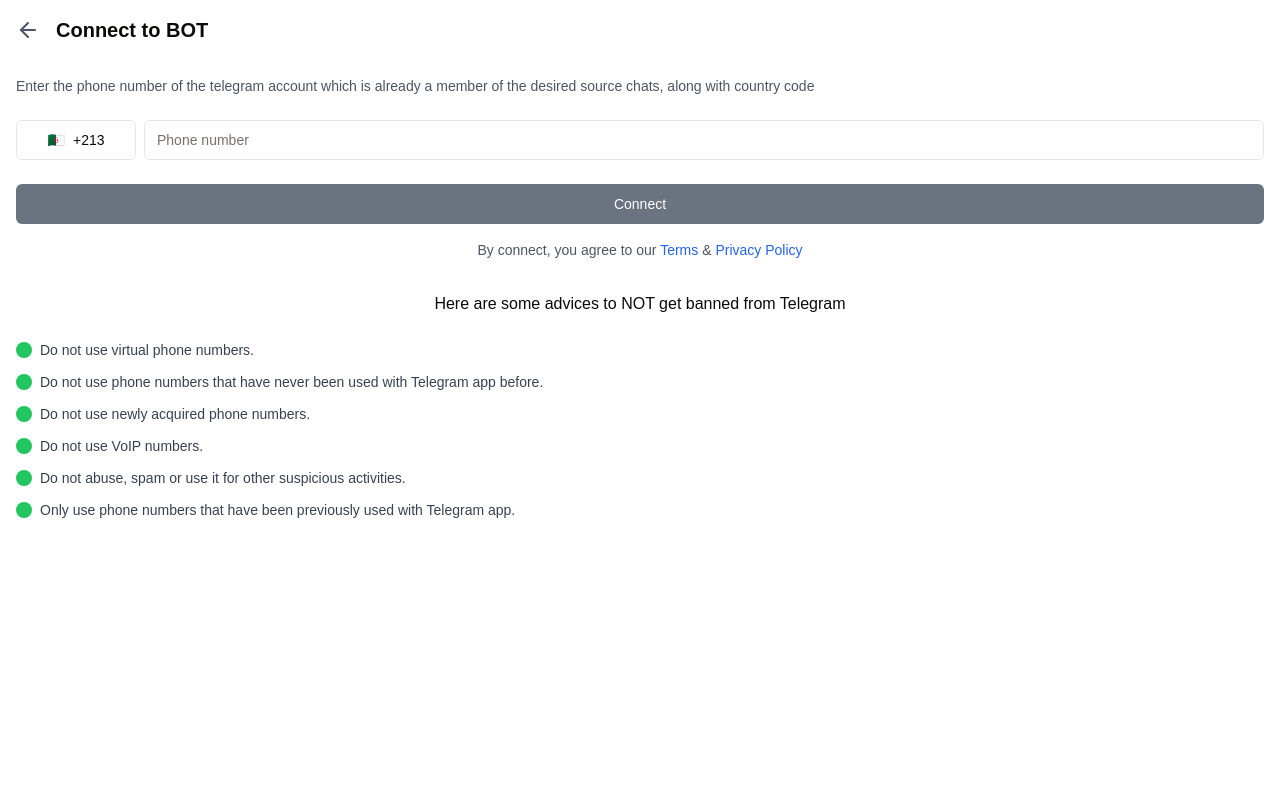
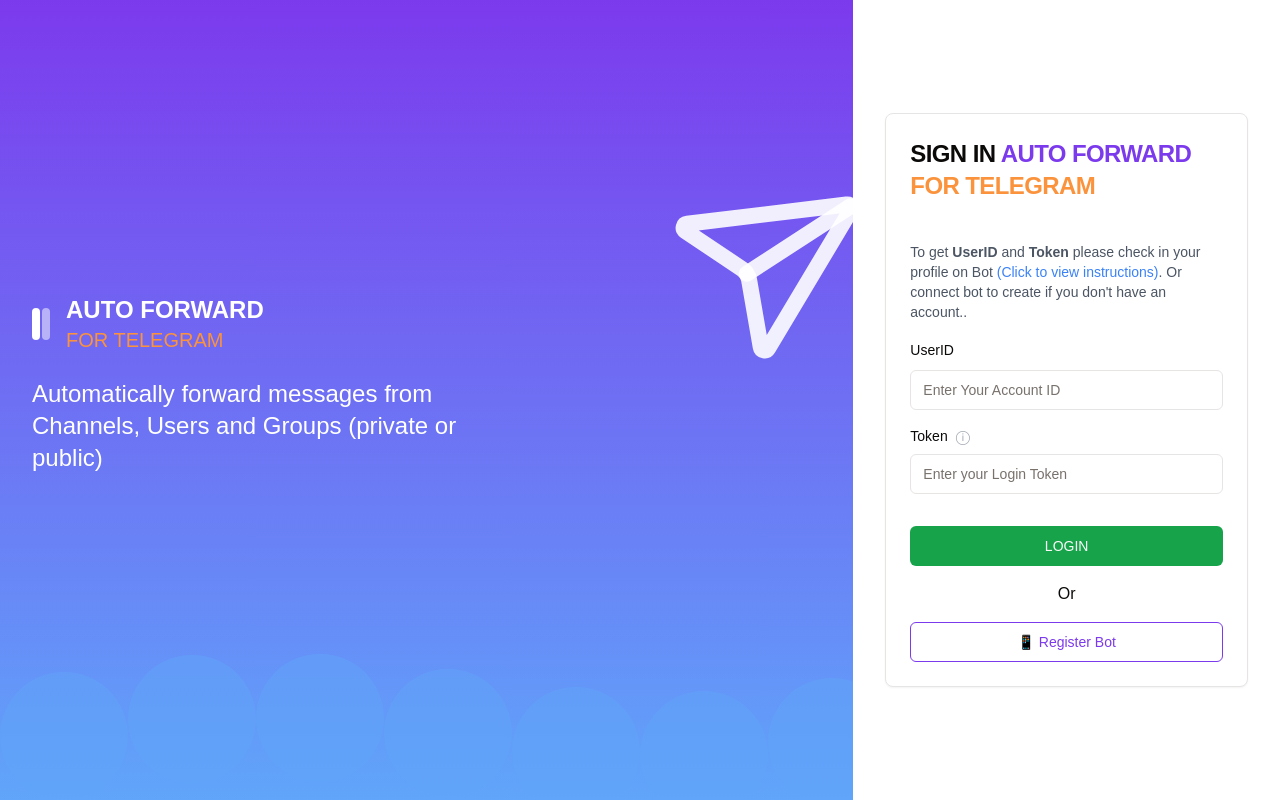
Before and after one commit to anilyadav6803/Telebot, a Next.js app: page / in a window 1280 px wide. Built offline with nearby package versions, Linux system fonts and the light colour scheme.

Commit message:
home page

```diff
--- a/src/app/page.js
+++ b/src/app/page.js
@@ -1,254 +1,125 @@
 'use client'
 
-import { useState } from 'react'
-import { ArrowLeft } from 'lucide-react'
-import Link from 'next/link'
+import { useRouter } from 'next/navigation'
+import Image from 'next/image'
 import { Button } from "@/components/ui/button"
 import { Input } from "@/components/ui/input"
-import {
-  Dialog,
-  DialogContent,
-  DialogHeader,
-  DialogTitle,
-  DialogTrigger,
-} from "@/components/ui/dialog"
-import { ScrollArea } from "@/components/ui/scroll-area"
+import { Card, CardContent, CardHeader, CardTitle } from "@/components/ui/card"
+import { Send } from 'lucide-react'
 
-// Country data
-const countries = [
-  { name: 'Anonymous Number', code: '+888', flag: '🏴‍☠️' },
-  { name: 'Afghanistan', code: '+93', flag: '🇦🇫' },
-  { name: 'Aland Islands', code: '+358', flag: '🇦🇽' },
-  { name: 'Albania', code: '+355', flag: '🇦🇱' },
-  { name: 'Algeria', code: '+213', flag: '🇩🇿' },
-  { name: 'Andorra', code: '+376', flag: '🇦🇩' },
-  { name: 'Angola', code: '+244', flag: '🇦🇴' },
-  { name: 'Argentina', code: '+54', flag: '🇦🇷' },
-  { name: 'Armenia', code: '+374', flag: '🇦🇲' },
-  { name: 'Australia', code: '+61', flag: '🇦🇺' },
-  { name: 'Austria', code: '+43', flag: '🇦🇹' },
-  { name: 'Azerbaijan', code: '+994', flag: '🇦🇿' },
-  { name: 'Bahamas', code: '+1-242', flag: '🇧🇸' },
-  { name: 'Bahrain', code: '+973', flag: '🇧🇭' },
-  { name: 'Bangladesh', code: '+880', flag: '🇧🇩' },
-  { name: 'Belarus', code: '+375', flag: '🇧🇾' },
-  { name: 'Belgium', code: '+32', flag: '🇧🇪' },
-  { name: 'Belize', code: '+501', flag: '🇧🇿' },
-  { name: 'Benin', code: '+229', flag: '🇧🇯' },
-  { name: 'Bhutan', code: '+975', flag: '🇧🇹' },
-  { name: 'Bolivia', code: '+591', flag: '🇧🇴' },
-  { name: 'Bosnia and Herzegovina', code: '+387', flag: '🇧🇦' },
-  { name: 'Botswana', code: '+267', flag: '🇧🇼' },
-  { name: 'Brazil', code: '+55', flag: '🇧🇷' },
-  { name: 'Brunei', code: '+673', flag: '🇧🇳' },
-  { name: 'Bulgaria', code: '+359', flag: '🇧🇬' },
-  { name: 'Burkina Faso', code: '+226', flag: '🇧🇫' },
-  { name: 'Burundi', code: '+257', flag: '🇧🇮' },
-  { name: 'Cambodia', code: '+855', flag: '🇰🇭' },
-  { name: 'Cameroon', code: '+237', flag: '🇨🇲' },
-  { name: 'Canada', code: '+1', flag: '🇨🇦' },
-  { name: 'Cape Verde', code: '+238', flag: '🇨🇻' },
-  { name: 'Central African Republic', code: '+236', flag: '🇨🇫' },
-  { name: 'Chad', code: '+235', flag: '🇹🇩' },
-  { name: 'Chile', code: '+56', flag: '🇨🇱' },
-  { name: 'China', code: '+86', flag: '🇨🇳' },
-  { name: 'Colombia', code: '+57', flag: '🇨🇴' },
-  { name: 'Comoros', code: '+269', flag: '🇰🇲' },
-  { name: 'Congo', code: '+242', flag: '🇨🇬' },
-  { name: 'Costa Rica', code: '+506', flag: '🇨🇷' },
-  { name: 'Croatia', code: '+385', flag: '🇭🇷' },
-  { name: 'Cuba', code: '+53', flag: '🇨🇺' },
-  { name: 'Cyprus', code: '+357', flag: '🇨🇾' },
-  { name: 'Czech Republic', code: '+420', flag: '🇨🇿' },
-  { name: 'Denmark', code: '+45', flag: '🇩🇰' },
-  { name: 'Djibouti', code: '+253', flag: '🇩🇯' },
-  { name: 'Dominica', code: '+1-767', flag: '🇩🇲' },
-  { name: 'Dominican Republic', code: '+1-809', flag: '🇩🇴' },
-  { name: 'Ecuador', code: '+593', flag: '🇪🇨' },
-  { name: 'Egypt', code: '+20', flag: '🇪🇬' },
-  { name: 'El Salvador', code: '+503', flag: '🇸🇻' },
-  { name: 'Estonia', code: '+372', flag: '🇪🇪' },
-  { name: 'Ethiopia', code: '+251', flag: '🇪🇹' },
-  { name: 'Fiji', code: '+679', flag: '🇫🇯' },
-  { name: 'Finland', code: '+358', flag: '🇫🇮' },
-  { name: 'France', code: '+33', flag: '🇫🇷' },
-  { name: 'Gabon', code: '+241', flag: '🇬🇦' },
-  { name: 'Gambia', code: '+220', flag: '🇬🇲' },
-  { name: 'Georgia', code: '+995', flag: '🇬🇪' },
-  { name: 'Germany', code: '+49', flag: '🇩🇪' },
-  { name: 'Ghana', code: '+233', flag: '🇬🇭' },
-  { name: 'Greece', code: '+30', flag: '🇬🇷' },
-  { name: 'Greenland', code: '+299', flag: '🇬🇱' },
-  { name: 'Guatemala', code: '+502', flag: '🇬🇹' },
-  { name: 'Guinea', code: '+224', flag: '🇬🇳' },
-  { name: 'Haiti', code: '+509', flag: '🇭🇹' },
-  { name: 'Honduras', code: '+504', flag: '🇭🇳' },
-  { name: 'Hungary', code: '+36', flag: '🇭🇺' },
-  { name: 'Iceland', code: '+354', flag: '🇮🇸' },
-  { name: 'India', code: '+91', flag: '🇮🇳' },
-  { name: 'Indonesia', code: '+62', flag: '🇮🇩' },
-  { name: 'Iran', code: '+98', flag: '🇮🇷' },
-  { name: 'Iraq', code: '+964', flag: '🇮🇶' },
-  { name: 'Ireland', code: '+353', flag: '🇮🇪' },
-  { name: 'Israel', code: '+972', flag: '🇮🇱' },
-  { name: 'Italy', code: '+39', flag: '🇮🇹' },
-  { name: 'Jamaica', code: '+1-876', flag: '🇯🇲' },
-  { name: 'Japan', code: '+81', flag: '🇯🇵' },
-  { name: 'Jordan', code: '+962', flag: '🇯🇴' },
-  { name: 'Kazakhstan', code: '+7', flag: '🇰🇿' },
-  { name: 'Kenya', code: '+254', flag: '🇰🇪' },
-  { name: 'South Korea', code: '+82', flag: '🇰🇷' },
-  { name: 'Kuwait', code: '+965', flag: '🇰🇼' },
-  { name: 'Kyrgyzstan', code: '+996', flag: '🇰🇬' },
-  { name: 'Laos', code: '+856', flag: '🇱🇦' },
-  { name: 'Latvia', code: '+371', flag: '🇱🇻' },
-  { name: 'Lebanon', code: '+961', flag: '🇱🇧' },
-  { name: 'Liberia', code: '+231', flag: '🇱🇷' },
-  { name: 'Lithuania', code: '+370', flag: '🇱🇹' },
-  { name: 'Luxembourg', code: '+352', flag: '🇱🇺' },
-  { name: 'Malaysia', code: '+60', flag: '🇲🇾' },
-  { name: 'Maldives', code: '+960', flag: '🇲🇻' },
-  { name: 'Mali', code: '+223', flag: '🇲🇱' },
-  { name: 'Malta', code: '+356', flag: '🇲🇹' },
-  { name: 'Mexico', code: '+52', flag: '🇲🇽' },
-  { name: 'Morocco', code: '+212', flag: '🇲🇦' },
-  { name: 'Netherlands', code: '+31', flag: '🇳🇱' },
-  { name: 'New Zealand', code: '+64', flag: '🇳🇿' },
-  { name: 'Nigeria', code: '+234', flag: '🇳🇬' },
-  { name: 'Norway', code: '+47', flag: '🇳🇴' },
-  { name: 'Pakistan', code: '+92', flag: '🇵🇰' },
-  { name: 'Philippines', code: '+63', flag: '🇵🇭' },
-  { name: 'Poland', code: '+48', flag: '🇵🇱' },
-  { name: 'Portugal', code: '+351', flag: '🇵🇹' },
-  { name: 'Qatar', code: '+974', flag: '🇶🇦' },
-  { name: 'Russia', code: '+7', flag: '🇷🇺' },
-  { name: 'Saudi Arabia', code: '+966', flag: '🇸🇦' },
-  { name: 'Singapore', code: '+65', flag: '🇸🇬' },
-  { name: 'South Africa', code: '+27', flag: '🇿🇦' },
-  { name: 'Spain', code: '+34', flag: '🇪🇸' },
-  { name: 'Sweden', code: '+46', flag: '🇸🇪' },
-  { name: 'Switzerland', code: '+41', flag: '🇨🇭' },
-  { name: 'Thailand', code: '+66', flag: '🇹🇭' },
-  { name: 'Turkey', code: '+90', flag: '🇹🇷' },
-  { name: 'Ukraine', code: '+380', flag: '🇺🇦' },
-  { name: 'United Arab Emirates', code: '+971', flag: '🇦🇪' },
-  { name: 'United Kingdom', code: '+44', flag: '🇬🇧' },
-  { name: 'United States', code: '+1', flag: '🇺🇸' },
-  { name: 'Vietnam', code: '+84', flag: '🇻🇳' },
-  { name: 'Yemen', code: '+967', flag: '🇾🇪' },
-  { name: 'Zimbabwe', code: '+263', flag: '🇿🇼' }
-];
-
-
-export default function RegisterPage() {
-  const [selectedCountry, setSelectedCountry] = useState(countries[4]) // Default to US
-  const [searchQuery, setSearchQuery] = useState('')
-  const [phoneNumber, setPhoneNumber] = useState('')
-
-  const filteredCountries = countries.filter(country =>
-    country.name.toLowerCase().includes(searchQuery.toLowerCase()) ||
-    country.code.includes(searchQuery)
-  )
+export default function Page() {
+  const router = useRouter()
 
   return (
-    <div className="min-h-screen bg-white">
-      <div className="max-w-8xl mx-auto p-4">
-        {/* Header */}
-        <div className="flex items-center gap-4 mb-8">
-          <Link href="/" className="text-gray-600 hover:text-gray-900">
-            <ArrowLeft className="w-6 h-6" />
-          </Link>
-          <h1 className="text-xl font-semibold">Connect to BOT</h1>
+    <div className="min-h-screen grid md:grid-cols-3">
+      {/* Left Section - Hero */}
+      <div className="relative hidden md:flex md:col-span-2 flex-col items-start justify-center p-8 bg-gradient-to-b from-violet-600 to-blue-400 text-white overflow-hidden">
+        {/* Logo and Title */}
+        <div className="relative z-10 flex items-center gap-4 mb-6">
+          <div className="flex gap-0.5">
+            <div className="w-2 h-8 bg-white rounded-sm"></div>
+            <div className="w-2 h-8 bg-white/50 rounded-sm"></div>
+          </div>
+          <div>
+            <h1 className="text-2xl font-bold">AUTO FORWARD</h1>
+            <p className="text-xl"><span className="text-orange-400">FOR TELEGRAM</span></p>
+          </div>
         </div>
 
-        {/* Instructions */}
-        <p className="text-gray-600 text-sm mb-6">
-          Enter the phone number of the telegram account which is already a member of the desired source chats, along with country code
+        {/* Description */}
+        <p className="relative z-10 text-2xl font-light max-w-md mb-8">
+          Automatically forward messages from Channels, Users and Groups (private or public)
         </p>
 
-        {/* Phone Input */}
-        <div className="flex gap-2 mb-6">
-          <Dialog>
-            <DialogTrigger asChild>
-              <Button
-                variant="outline"
-                className="flex items-center gap-2 min-w-[120px]"
-              >
-                <span>{selectedCountry.flag}</span>
-                <span>{selectedCountry.code}</span>
-              </Button>
-            </DialogTrigger>
-            <DialogContent className="max-w-sm">
-              <DialogHeader>
-                <DialogTitle>Select Country Code</DialogTitle>
-              </DialogHeader>
-              <Input
-                placeholder="Search by country name or dial code"
-                value={searchQuery}
-                onChange={(e) => setSearchQuery(e.target.value)}
-                className="mb-4"
+        {/* Paper Airplane Icon */}
+        <div className="absolute right-0 top-1/3 transform -translate-y-1/2">
+          <Send className="w-48 h-48 text-white/90 rotate-12" />
+        </div>
+
+        {/* Cloud Background */}
+        <div className="absolute bottom-0 left-0 right-0 h-64">
+          {Array.from({ length: 10 }).map((_, i) => (
+            <div
+              key={i}
+              className="absolute bottom-0 w-32 h-32 bg-blue-400/50 rounded-full"
+              style={{
+                left: `${i * 15}%`,
+                bottom: `${Math.sin(i) * 20}px`,
+              }}
             />
-              <ScrollArea className="h-[300px]">
-                <div className="space-y-2">
-                  {filteredCountries.map((country) => (
-                    <Button
-                      key={country.code}
-                      variant="ghost"
-                      className="w-full justify-start text-left"
-                      onClick={() => {
-                        setSelectedCountry(country)
-                        setSearchQuery('')
-                      }}
-                    >
-                      <span className="mr-2">{country.flag}</span>
-                      <span>{country.name}</span>
-                      <span className="ml-auto text-gray-500">{country.code}</span>
-                    </Button>
           ))}
         </div>
-              </ScrollArea>
-            </DialogContent>
-          </Dialog>
+      </div>
+
+      {/* Right Section - Login Form */}
+      <div className="flex items-center justify-end p-8">
+        <Card className="w-full max-w-sm">
+          <CardHeader>
+            <div className="flex items-center gap-4 mb-4">
+              <div className="flex gap-0.5 md:hidden">
+                <div className="w-2 h-8 bg-violet-600 rounded-sm"></div>
+                <div className="w-2 h-8 bg-violet-400 rounded-sm"></div>
+              </div>
+              <CardTitle className="text-2xl font-bold">
+                SIGN IN{' '}
+                <span className="text-violet-600">AUTO FORWARD</span>{' '}
+                <span className="text-orange-400">FOR TELEGRAM</span>
+              </CardTitle>
+            </div>
+          </CardHeader>
+          <CardContent className="space-y-4">
+            <div className="space-y-2">
+              <p className="text-sm text-gray-600">
+                To get <span className="font-semibold">UserID</span> and{' '}
+                <span className="font-semibold">Token</span> please check in your profile on Bot{' '}
+                <a href="#" className="text-blue-500 hover:underline">(Click to view instructions)</a>.
+                Or connect bot to create if you don't have an account..
+              </p>
+            </div>
+
+            <div className="space-y-4">
+              <div className="space-y-2">
+                <label htmlFor="userId" className="text-sm font-medium">
+                  UserID
+                </label>
                 <Input
-            placeholder="Phone number"
-            value={phoneNumber}
-            onChange={(e) => setPhoneNumber(e.target.value)}
-            className="flex-1"
+                  id="userId"
+                  placeholder="Enter Your Account ID"
+                  className="w-full"
                 />
               </div>
 
-        {/* Connect Button */}
-        <Button className="w-full bg-gray-500 hover:bg-gray-600 text-white mb-4">
-          Connect
+              <div className="space-y-2">
+                <label htmlFor="token" className="text-sm font-medium flex items-center gap-2">
+                  Token
+                  <span className="text-gray-400">ⓘ</span>
+                </label>
+                <Input
+                  id="token"
+                  placeholder="Enter your Login Token"
+                  type="password"
+                  className="w-full"
+                />
+              </div>
+            </div>
+
+            <div className="space-y-4 pt-4">
+              <Button className="w-full bg-green-600 hover:bg-green-700">
+                LOGIN
               </Button>
 
-        {/* Terms */}
-        <p className="text-center text-sm text-gray-600 mb-8">
-          By connect, you agree to our{' '}
-          <Link href="/terms" className="text-blue-600 hover:underline">Terms</Link>
-          {' & '}
-          <Link href="/privacy" className="text-blue-600 hover:underline">Privacy Policy</Link>
-        </p>
+              <div className="text-center">Or</div>
 
-        {/* Advice Section */}
-        <div className="space-y-6">
-          <h2 className="text-center font-medium">Here are some advices to NOT get banned from Telegram</h2>
-          <ul className="space-y-3">
-            {[
-              'Do not use virtual phone numbers.',
-              'Do not use phone numbers that have never been used with Telegram app before.',
-              'Do not use newly acquired phone numbers.',
-              'Do not use VoIP numbers.',
-              'Do not abuse, spam or use it for other suspicious activities.',
-              'Only use phone numbers that have been previously used with Telegram app.'
-            ].map((advice, index) => (
-              <li key={index} className="flex items-center gap-2">
-                <span className="w-4 h-4 rounded-full bg-green-500 flex-shrink-0" />
-                <span className="text-sm text-gray-700">{advice}</span>
-              </li>
-            ))}
-          </ul>
+              <Button
+                variant="outline"
+                className="w-full border-violet-600 text-violet-600 hover:bg-violet-50"
+                onClick={() => router.push('/register')}
+              >
+                📱 Register Bot
+              </Button>
             </div>
+          </CardContent>
+        </Card>
       </div>
     </div>
   )
```
Lines whose indentation alone changed are shown as unchanged.
